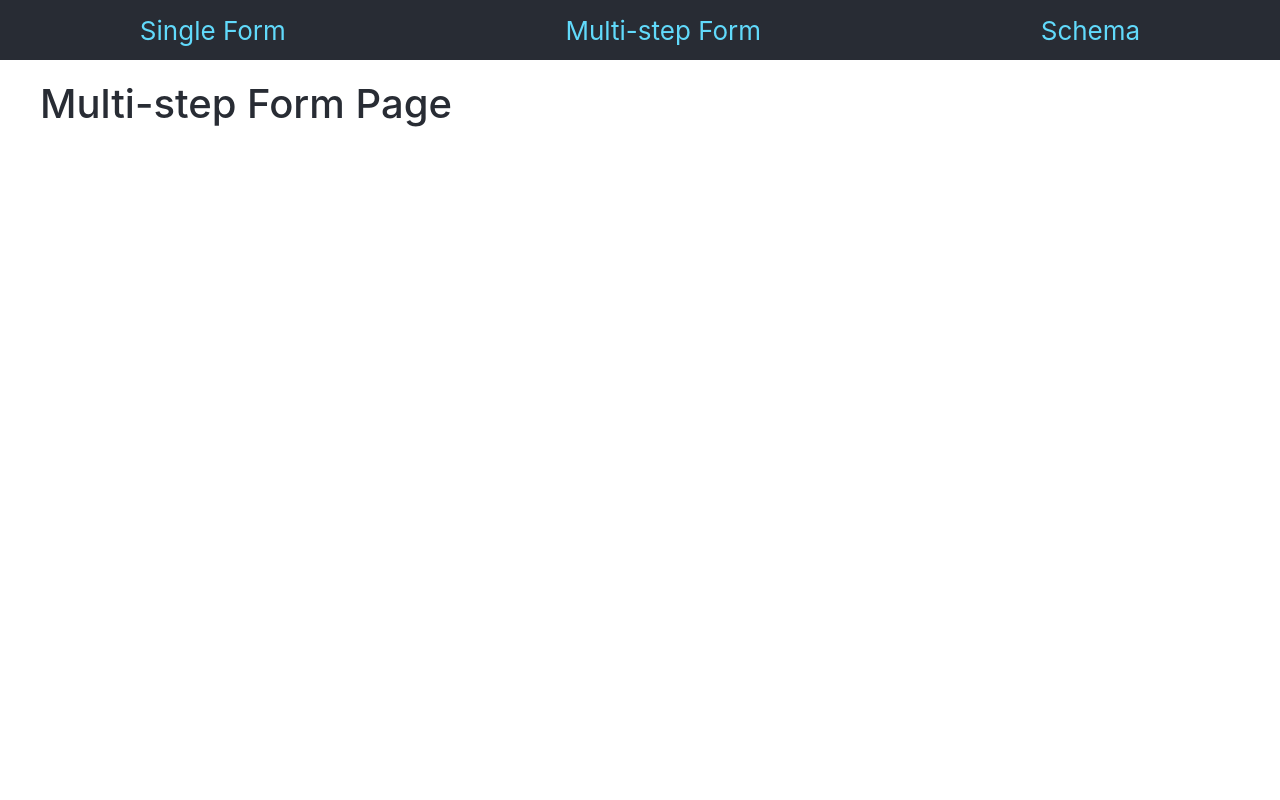
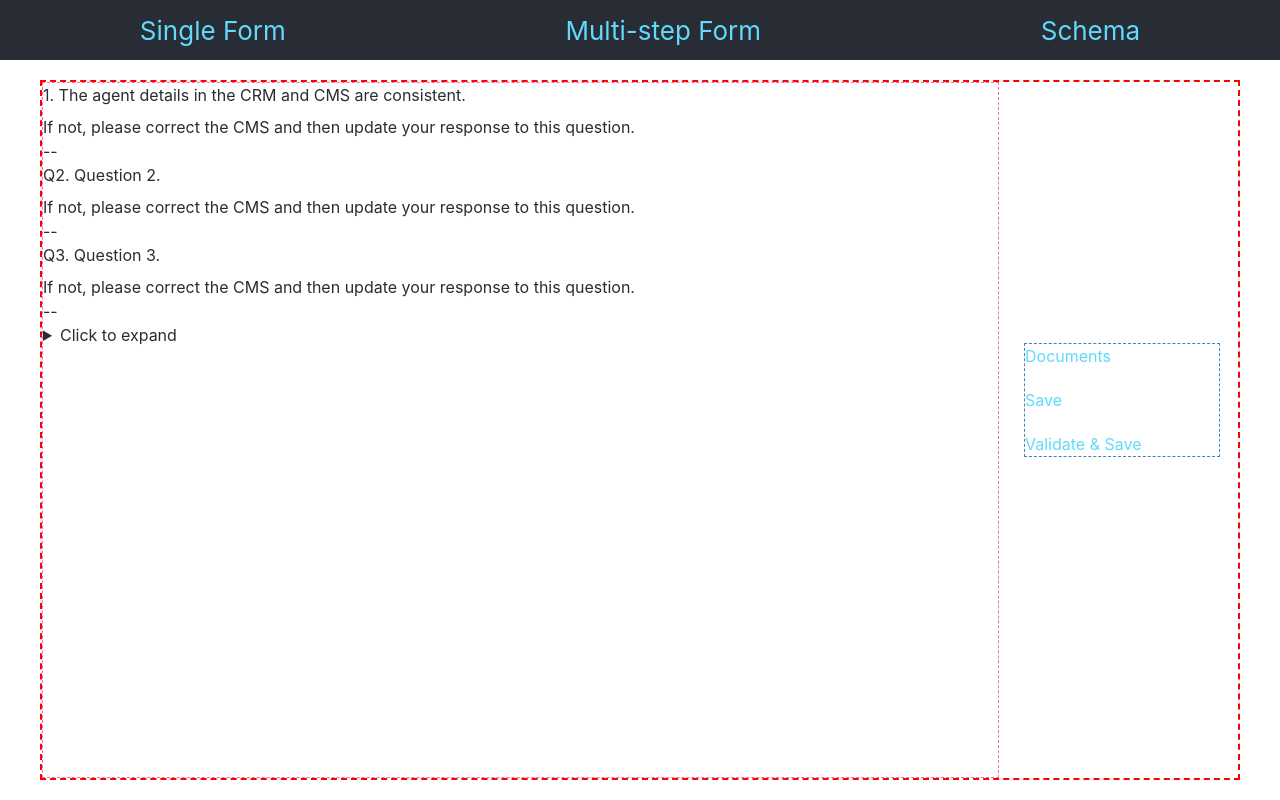
Before and after one commit to joe-oli/dynamic-form-app, a React (Create React App) app: page /multi-step-form in a window 1280 px wide. Built offline with nearby package versions, Linux system fonts and the light colour scheme.

Commit message:
multistep first

```diff
--- a/src/App.css
+++ b/src/App.css
@@ -14,6 +14,8 @@
 }
 
 .App-body {
+  height: calc(100vh-60px); /* Add this line */
+
   background-color: #fff;
   padding: 20px;
   color: #282c34;
--- /dev/null
+++ b/src/MultiStepForm.css
@@ -0,0 +1,34 @@
+/* make the action buttons fixed in the right/middle */
+.MultiStepForm {
+    display: flex;
+    height: calc(100vh - 100px);
+    border: red dashed 2px;
+  }
+
+  .MultiStepForm .form-container {
+    width: 80%; /* Adjust as needed */
+    overflow-y: auto;
+    border: hotpink dashed 1px;
+  }
+
+
+
+  .MultiStepForm .action-buttons {
+    width: calc(20% - 60px); /* Subtract the total margin from the width */
+
+
+    position: fixed;
+    right: 0;
+    margin: 0 60px;
+
+    top: 50%;
+    transform: translateY(-50%);
+
+    border: steelblue dashed 1px;
+
+    /* Add your button styles here */
+    display: flex;
+    flex-direction: column; /* This will stack the buttons vertically */
+    align-items: flex-start; /* This will center the buttons horizontally */
+    gap: 20px; /*This will add some space between the buttons */
+  }
--- a/src/MultiStepForm.tsx
+++ b/src/MultiStepForm.tsx
@@ -1,11 +1,63 @@
 import React from 'react';
+import './MultiStepForm.css'; // Import your CSS
+
 
 const MultiStepForm: React.FC = () => {
   return (
-    <div>
-      {/* Your Multi-step Form component content */}
-      <h1>Multi-step Form Page</h1>
-      {/* Add your multi-step form components here */}
+    <div className="MultiStepForm">
+      <div className="form-container">
+
+        {/* Form Items */}
+        <div className="form-item">
+          <label>1. The agent details in the CRM and CMS are consistent.</label>
+          <div>If not, please correct the CMS and then update your response to this question.</div>
+          <div className="form-value">--</div>
+        </div>
+        {/* Add more form items as needed */}
+
+        <div className="form-item">
+          <label>Q2. Question 2.</label>
+          <div>If not, please correct the CMS and then update your response to this question.</div>
+          <div className="form-value">--</div>
+        </div>
+
+        <div className="form-item">
+          <label>Q3. Question 3.</label>
+          <div>If not, please correct the CMS and then update your response to this question.</div>
+          <div className="form-value">--</div>
+        </div>
+
+        <details name='hello world'>
+          <summary>Click to expand</summary>
+          <p>Hello world!</p>
+
+          <p>&nbsp;</p>
+
+          <p>Inkubus cartridgia lowus. Nozzlege clogus maximus. Papirus ejectus malfunctionus. Pleaseus consultus manualus for troublshootus.</p>
+          <p>Calibrateus printus headus for optimumus qualityus. Photosaurus printus in vividus colorus. Textus printus in crispus sharpnessus. Epsonus printerus: for all your documentus needus.</p>
+          <p>Scannus documentus with easeus. Imperfectus textus captured with clarityus. Fadedus inkus no matchus for Epsonus scannerus.</p>
+
+
+          <p>&nbsp;</p>
+
+          <p>Inkubus cartridgia lowus. Nozzlege clogus maximus. Papirus ejectus malfunctionus. Pleaseus consultus manualus for troublshootus.</p>
+          <p>Calibrateus printus headus for optimumus qualityus. Photosaurus printus in vividus colorus. Textus printus in crispus sharpnessus. Epsonus printerus: for all your documentus needus.</p>
+          <p>Scannus documentus with easeus. Imperfectus textus captured with clarityus. Fadedus inkus no matchus for Epsonus scannerus.</p>
+
+
+        </details>
+
+      </div>
+
+      {/* Action Buttons */}
+      <div className="action-buttons">
+        {/* <button>Documents</button>
+          <button>Save</button>
+          <button>Validate & Save</button> */}
+        <a href="#">Documents</a>
+        <a href="#">Save</a>
+        <a href="#">Validate & Save</a>
+      </div>
     </div>
   );
 };
```
